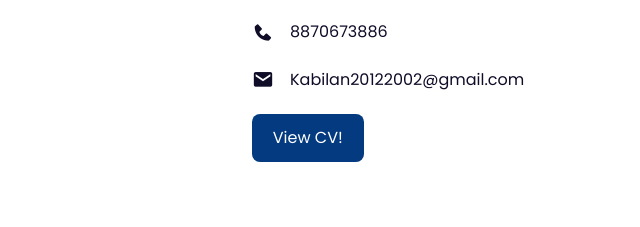
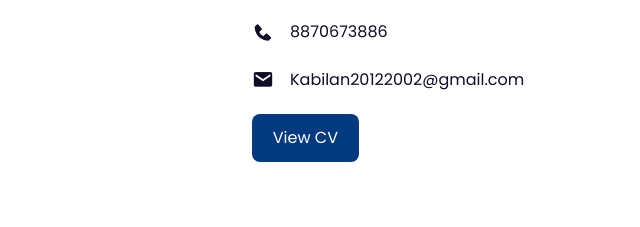
Before and after one commit to kabilankannu/portfolio.github.io, a plain HTML site: page index.html in a window 1280 px wide. Shown: the part 1153-1380 px from the top of the page, 396-1036 px from the left. Drawn offline with nearby package versions, Linux system fonts and the light colour scheme.

Commit message:
Update index.html

```diff
--- a/index.html
+++ b/index.html
@@ -76,7 +76,7 @@
                     </div>
                 </div>
 
-              <a href="" class="btn">View CV!</a>
+              <a href="https://docs.google.com/document/d/1xNJi1vEZhFATy-HUKtWaxBJ2rL9Dcyob/edit?usp=drive_link&ouid=115795699932478556530&rtpof=true&sd=true" class="btn">View CV</a>
             </div>
            </div>
     </section>
```
